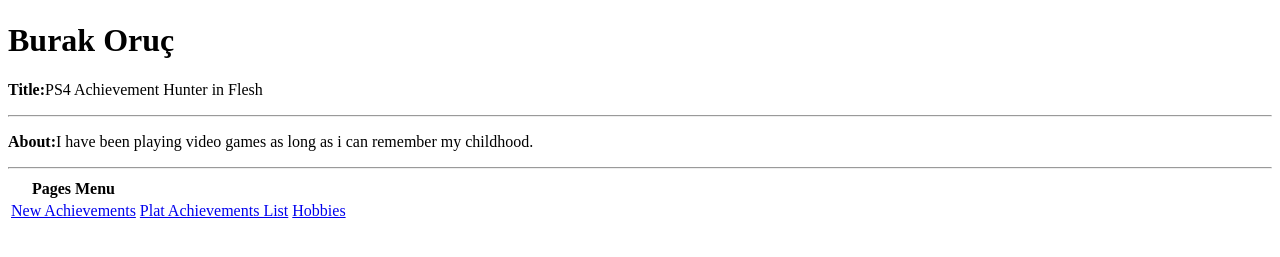
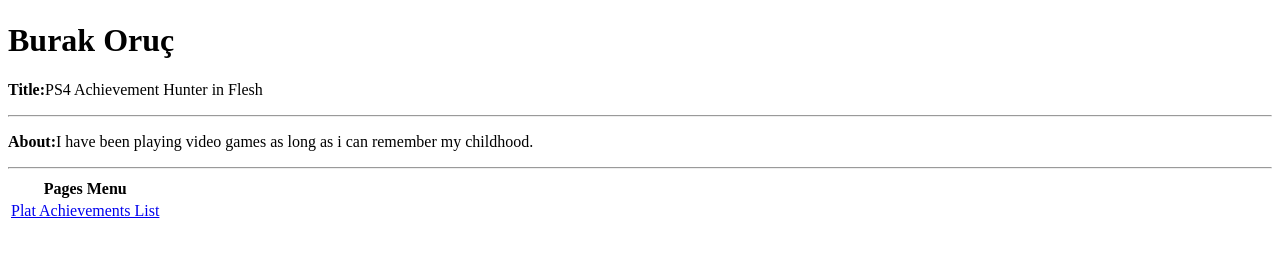
Before and after one commit to buragitheone/plat, a plain HTML site: page index.html in a window 1280 px wide. Shown: the part 211-468 px from the top of the page. Drawn offline with Linux system fonts and the light colour scheme.

Commit message:
Updated index.html

```diff
--- a/index.html
+++ b/index.html
@@ -20,9 +20,7 @@
     </thead>
     <tbody>
       <tr>
-        <td><a href="try.html">New Achievements</a></td>
         <td><a href="plat.html">Plat Achievements List</a></td>
-        <td><a href="hobies.html">Hobbies</a></td>
       </tr>
     </tbody>
   </table>
```
